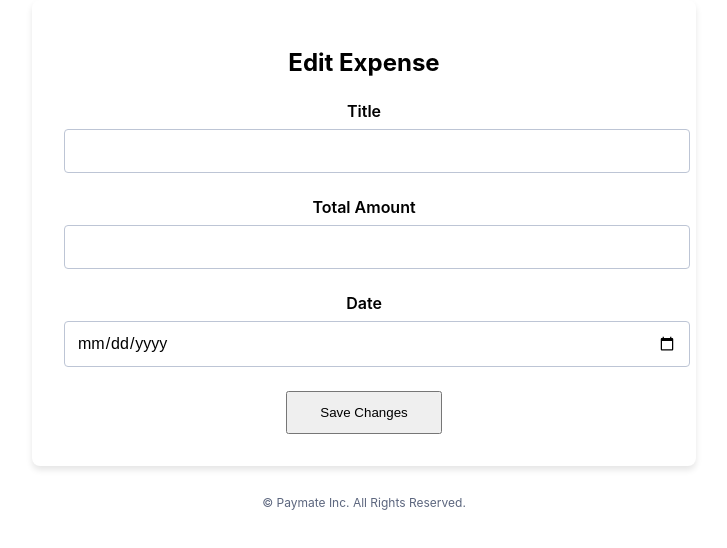
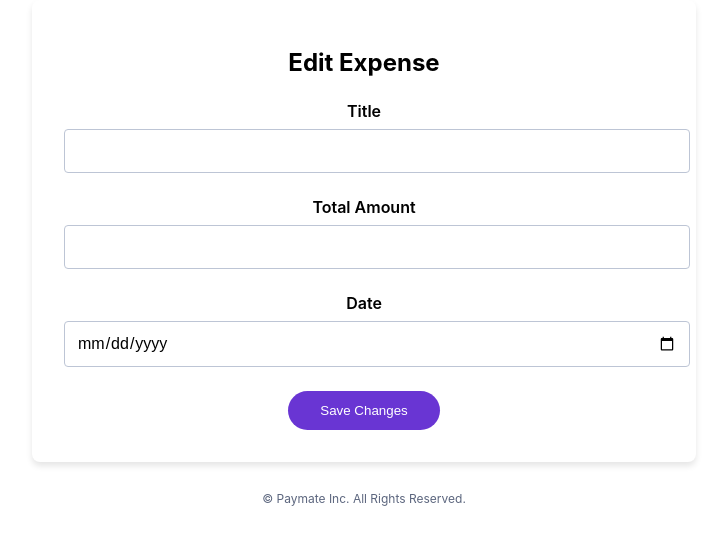
Before and after one commit to thekjp/expenses, a React (Create React App) app: page /expenses/1/edit in a window 1280 px wide. Shown: the top 548 px of the page, without its empty margins (276-1003 px from the left). Built offline with nearby package versions, Linux system fonts and the light colour scheme; no server answers.

Commit message:
amend edit expense button

```diff
--- a/src/components/EditExpense/EditExpense.jsx
+++ b/src/components/EditExpense/EditExpense.jsx
@@ -103,7 +103,7 @@ function EditExpense() {
             required
           />
         </div>
-        <button className="edit-expense__button" type="submit">
+        <button className="edit-expense__button btn btn--primary" type="submit">
           Save Changes
         </button>
       </form>
```
